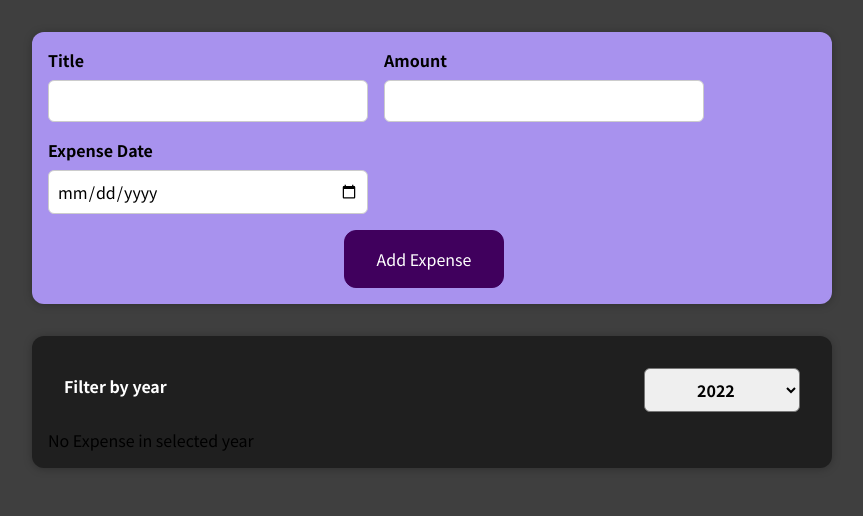
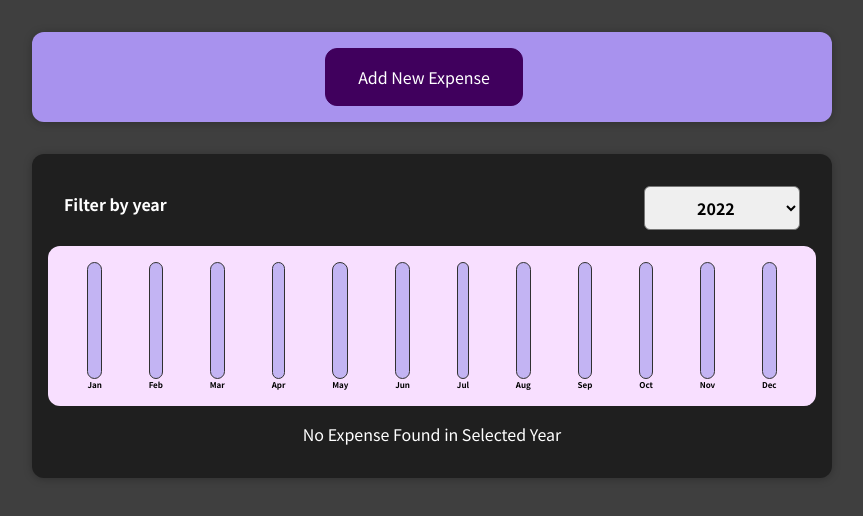
Before and after one commit to pravinshedbale/expense-tracker, a React (Create React App) app: page / in a window 1280 px wide. Shown: the top 516 px of the page, without its empty margins (208-1071 px from the left). Built offline with nearby package versions, Linux system fonts and the light colour scheme.

Commit message:
Expense Chart Implemented

```diff
--- /dev/null
+++ b/src/components/Chart/Chart.css
@@ -0,0 +1,9 @@
+.chart {
+  padding: 1rem;
+  border-radius: 12px;
+  background-color: #f8dfff;
+  text-align: center;
+  display: flex;
+  justify-content: space-around;
+  height: 10rem;
+}
--- /dev/null
+++ b/src/components/Chart/Chart.jsx
@@ -0,0 +1,20 @@
+import "./Chart.css";
+import ChartBar from "./ChartBar";
+const Chart = ({ dataPoints }) => {
+  const dpValues = dataPoints.map((dp) => dp.value);
+  const totalMaximum = Math.max(...dpValues);
+  return (
+    <div className="chart">
+      {dataPoints.map((dataPoint) => (
+        <ChartBar
+          key={dataPoint.label}
+          value={dataPoint.value}
+          maxValue={totalMaximum}
+          label={dataPoint.label}
+        />
+      ))}
+    </div>
+  );
+};
+
+export default Chart;
--- /dev/null
+++ b/src/components/Chart/ChartBar.css
@@ -0,0 +1,30 @@
+.chart-bar {
+  height: 100%;
+  display: flex;
+  flex-direction: column;
+  align-items: center;
+}
+
+.chart-bar__inner {
+  height: 100%;
+  width: 100%;
+  border: 1px solid #313131;
+  border-radius: 12px;
+  background-color: #c3b4f3;
+  overflow: hidden;
+  display: flex;
+  flex-direction: column;
+  justify-content: flex-end;
+}
+
+.chart-bar__fill {
+  background-color: #4826b9;
+  width: 100%;
+  transition: all 0.3s ease-out;
+}
+
+.chart-bar__label {
+  font-weight: bold;
+  font-size: 0.5rem;
+  text-align: center;
+}
--- /dev/null
+++ b/src/components/Chart/ChartBar.jsx
@@ -0,0 +1,17 @@
+import "./ChartBar.css";
+const ChartBar = ({ value, maxValue, label }) => {
+  let barHeight = "0%";
+  if (maxValue > 0) {
+    barHeight = Math.round((value / maxValue) * 100) + "%";
+  }
+  return (
+    <div className="chart-bar">
+      <div className="chart-bar__inner">
+        <div className="chart-bar__fill" style={{ height: barHeight }}></div>
+      </div>
+      <div className="chart-bar__label">{label}</div>
+    </div>
+  );
+};
+
+export default ChartBar;
--- a/src/components/Expenses/ExpenseItem.jsx
+++ b/src/components/Expenses/ExpenseItem.jsx
@@ -3,6 +3,7 @@ import "./ExpenseItem.css";
 import Card from "../UI/Card";
 const ExpenseItem = ({ expense }) => {
   return (
+    <li>
       <Card className="expense-item">
         <ExpenseDate expenseDate={expense.date} />
         <div className="expense-item__description">
@@ -10,6 +11,7 @@ const ExpenseItem = ({ expense }) => {
         </div>
         <div className="expense-item__price">${expense.amount}</div>
       </Card>
+    </li>
   );
 };
 
--- a/src/components/Expenses/Expenses.css
+++ b/src/components/Expenses/Expenses.css
@@ -5,3 +5,8 @@
   width: 50rem;
   max-width: 95%;
 }
+
+.no-expense-message {
+  text-align: center;
+  color: #fff;
+}
--- a/src/components/Expenses/Expenses.jsx
+++ b/src/components/Expenses/Expenses.jsx
@@ -1,8 +1,9 @@
 import Card from "../UI/Card";
 import ExpensesFilter from "./ExpensesFilter";
-import ExpenseItem from "./ExpenseItem";
+import ExpensesList from "./ExpensesList";
 import "./Expenses.css";
 import { useState } from "react";
+import ExpensesChart from "./ExpensesChart";
 const Expenses = ({ expenses }) => {
   const [filteredYear, setFilteredYear] = useState("2022");
   const onFilterChangeHandler = (filteredYear) => {
@@ -12,19 +13,15 @@ const Expenses = ({ expenses }) => {
   const filteredExpenses = expenses.filter(
     (expense) => expense.date.getFullYear().toString() === filteredYear
   );
+
   return (
     <Card className="expenses">
       <ExpensesFilter
         onFilter={onFilterChangeHandler}
         filteredYear={filteredYear}
       />
-      {filteredExpenses.length > 0 ? (
-        filteredExpenses.map((expense) => (
-          <ExpenseItem expense={expense} key={expense.id} />
-        ))
-      ) : (
-        <div>No Expense in selected year</div>
-      )}
+      <ExpensesChart filteredExpenses={filteredExpenses} />
+      <ExpensesList expenses={filteredExpenses} />
     </Card>
   );
 };
--- /dev/null
+++ b/src/components/Expenses/ExpensesChart.jsx
@@ -0,0 +1,25 @@
+import Chart from "../Chart/Chart";
+
+const ExpensesChart = ({ filteredExpenses }) => {
+  const chartDataPointes = [
+    { label: "Jan", value: 0 },
+    { label: "Feb", value: 0 },
+    { label: "Mar", value: 0 },
+    { label: "Apr", value: 0 },
+    { label: "May", value: 0 },
+    { label: "Jun", value: 0 },
+    { label: "Jul", value: 0 },
+    { label: "Aug", value: 0 },
+    { label: "Sep", value: 0 },
+    { label: "Oct", value: 0 },
+    { label: "Nov", value: 0 },
+    { label: "Dec", value: 0 },
+  ];
+  for (const expense of filteredExpenses) {
+    const expenseMonth = expense.date.getMonth();
+    chartDataPointes[expenseMonth].value += expense.amount;
+  }
+  return <Chart dataPoints={chartDataPointes} />;
+};
+
+export default ExpensesChart;
--- /dev/null
+++ b/src/components/Expenses/ExpensesList.css
@@ -0,0 +1,9 @@
+.expenses-list {
+  list-style: none;
+  padding: 0;
+}
+
+.expenses-list__fallback {
+  color: white;
+  text-align: center;
+}
--- /dev/null
+++ b/src/components/Expenses/ExpensesList.jsx
@@ -0,0 +1,20 @@
+import "./ExpensesList.css";
+import ExpenseItem from "./ExpenseItem";
+const ExpensesList = ({ expenses }) => {
+  if (expenses.length === 0) {
+    return (
+      <p className="expenses-list__fallback">
+        No Expense Found in Selected Year
+      </p>
+    );
+  }
+  return (
+    <ul className="expenses-list">
+      {expenses.map((expense) => (
+        <ExpenseItem expense={expense} key={expense.id} />
+      ))}
+    </ul>
+  );
+};
+
+export default ExpensesList;
--- a/src/components/NewExpense/ExpenseForm.jsx
+++ b/src/components/NewExpense/ExpenseForm.jsx
@@ -1,6 +1,6 @@
 import { useState } from "react";
 import "./ExpenseForm.css";
-const ExpenseForm = ({ onSaveExpense }) => {
+const ExpenseForm = ({ onSaveExpense, stopEditing }) => {
   const [title, setTitle] = useState("");
   const [amount, setAmount] = useState("");
   const [date, setDate] = useState("");
@@ -72,6 +72,9 @@ const ExpenseForm = ({ onSaveExpense }) => {
       >
         Add Expense
       </button>
+      <button className="new-expense__actions" onClick={stopEditing}>
+        Cancel
+      </button>
     </form>
   );
 };
--- a/src/components/NewExpense/NewExpense.jsx
+++ b/src/components/NewExpense/NewExpense.jsx
@@ -1,13 +1,30 @@
 import "./NewExpense.css";
 import ExpenseForm from "./ExpenseForm";
+import { useState } from "react";
 const NewExpense = ({ onAddExpense }) => {
   const onAddExpenseHandler = (expense) => {
     const expenseData = { ...expense, id: Math.random().toString() };
     onAddExpense(expenseData);
+    setIsEditing(false);
+  };
+  const [isEditing, setIsEditing] = useState(false);
+  const startEditiingHandler = () => {
+    setIsEditing(true);
+  };
+  const stopEditingHandler = () => {
+    setIsEditing(false);
   };
   return (
     <div className="new-expense">
-      <ExpenseForm onSaveExpense={onAddExpenseHandler} />
+      {!isEditing && (
+        <button onClick={startEditiingHandler}>Add New Expense</button>
+      )}
+      {isEditing && (
+        <ExpenseForm
+          onSaveExpense={onAddExpenseHandler}
+          stopEditing={stopEditingHandler}
+        />
+      )}
     </div>
   );
 };
```
Lines whose indentation alone changed are shown as unchanged.
